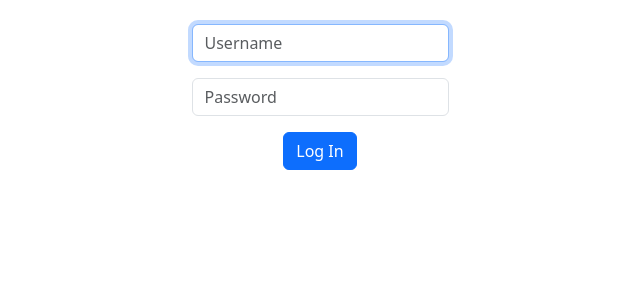
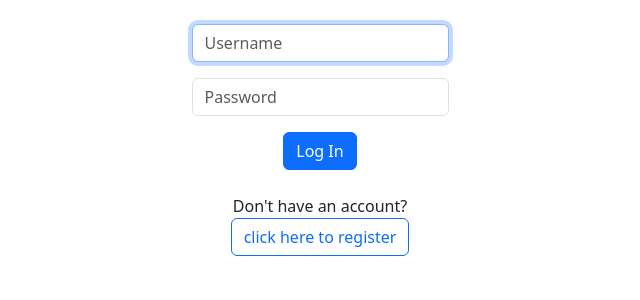
Before and after one commit to Hrishikesh-Mhaiskar/Quiz-Platform, a Flask app: page /login in a window 1280 px wide. Shown: the part 164-464 px from the top of the page, without its empty margins (320-960 px from the left). Run offline with Flask 3, Linux system fonts and the light colour scheme; some libraries are stand-ins or nearby versions.

```diff
--- a/templates/login.html
+++ b/templates/login.html
@@ -14,5 +14,9 @@
             <input class="form-control mx-auto w-auto" name="password" placeholder="Password" type="password">
         </div>
         <button class="btn btn-primary" type="submit">Log In</button>
+        <br>
+        <br>
+        Don't have an account?<br>
+        <a href="/register" class="btn btn-outline-primary">click here to register</a>
     </form>
 {% endblock %}
```
Also changed, not shown: README.md (added), 1 other file.
